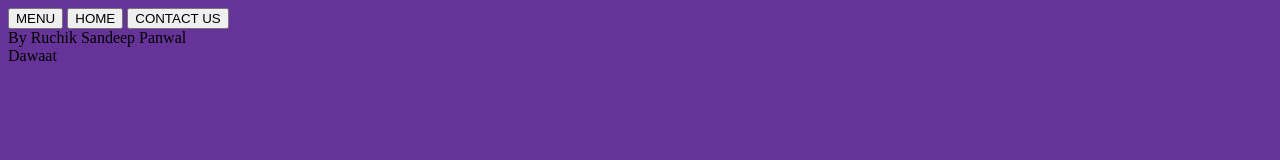
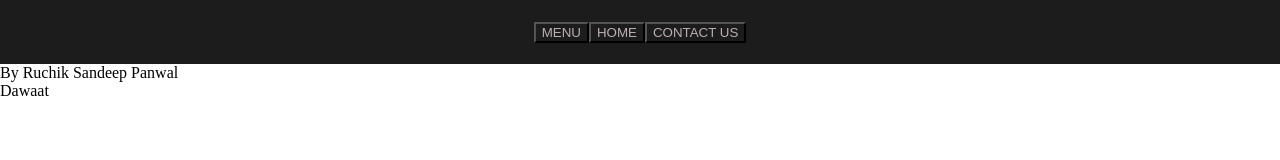
Before and after one commit to ruchik-panwal/restaurantPage, a website built with webpack: page src/template.html in a window 1280 px wide. Built offline with nearby package versions, Linux system fonts and the light colour scheme.

Commit message:
hello world

```diff
--- a/src/index.js
+++ b/src/index.js
@@ -1,7 +1,7 @@
 
 
 
-
+import "./headerFooter.css";
 import "./styles.css";
 import pageLoad from "./homepage.js";
 import { menuhead, foodList } from "./menu.js";
@@ -17,4 +17,4 @@ console.log("hello there");
 // foodList();
 // contactAddress();
 // contactForm();
-addressMap();
+// addressMap();
--- a/src/styles.css
+++ b/src/styles.css
@@ -1,4 +1,4 @@
-/* styles.css */
-body {
-    background-color: rebeccapurple;
-  }
+body{
+  margin: 0;
+  padding: 0;
+}
```
